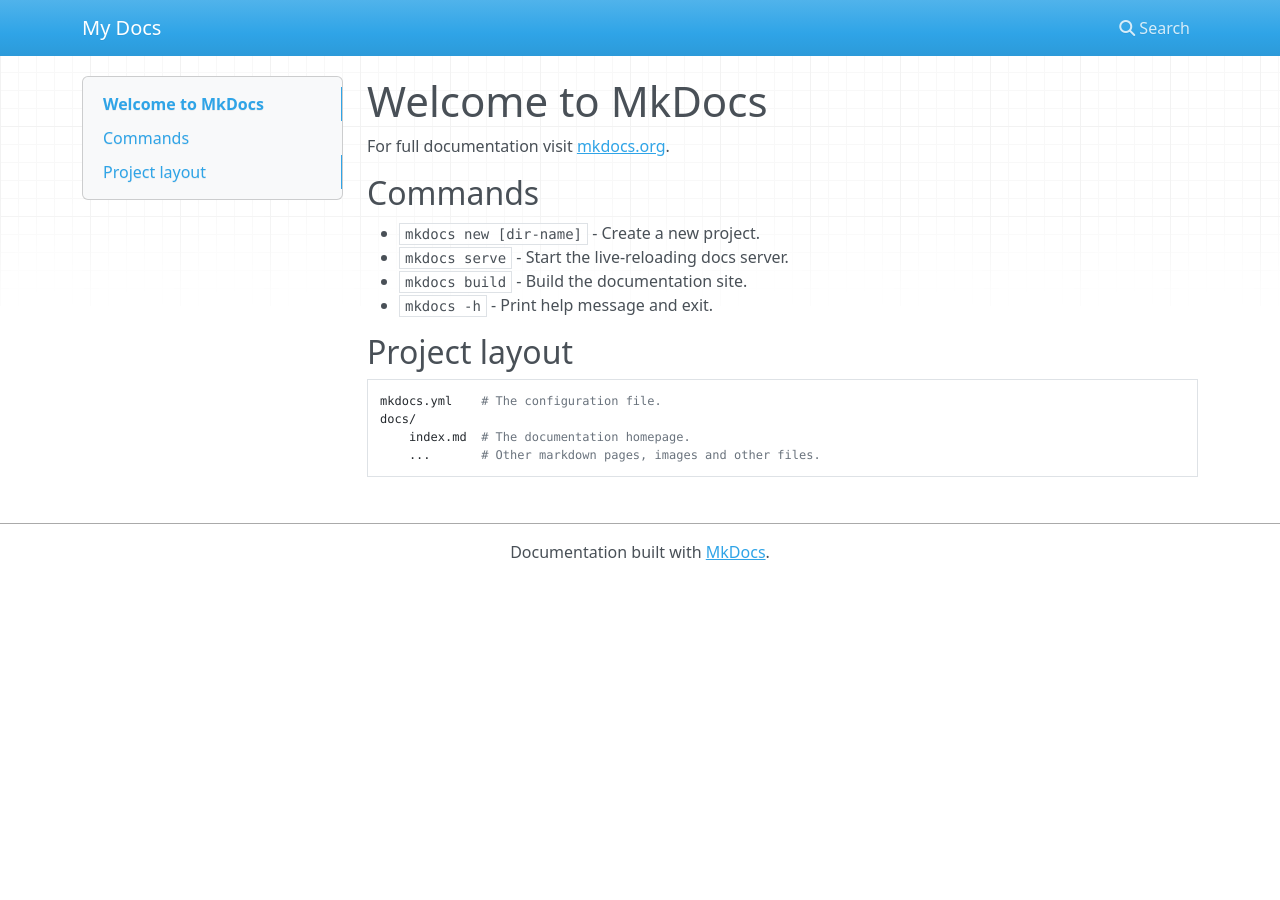
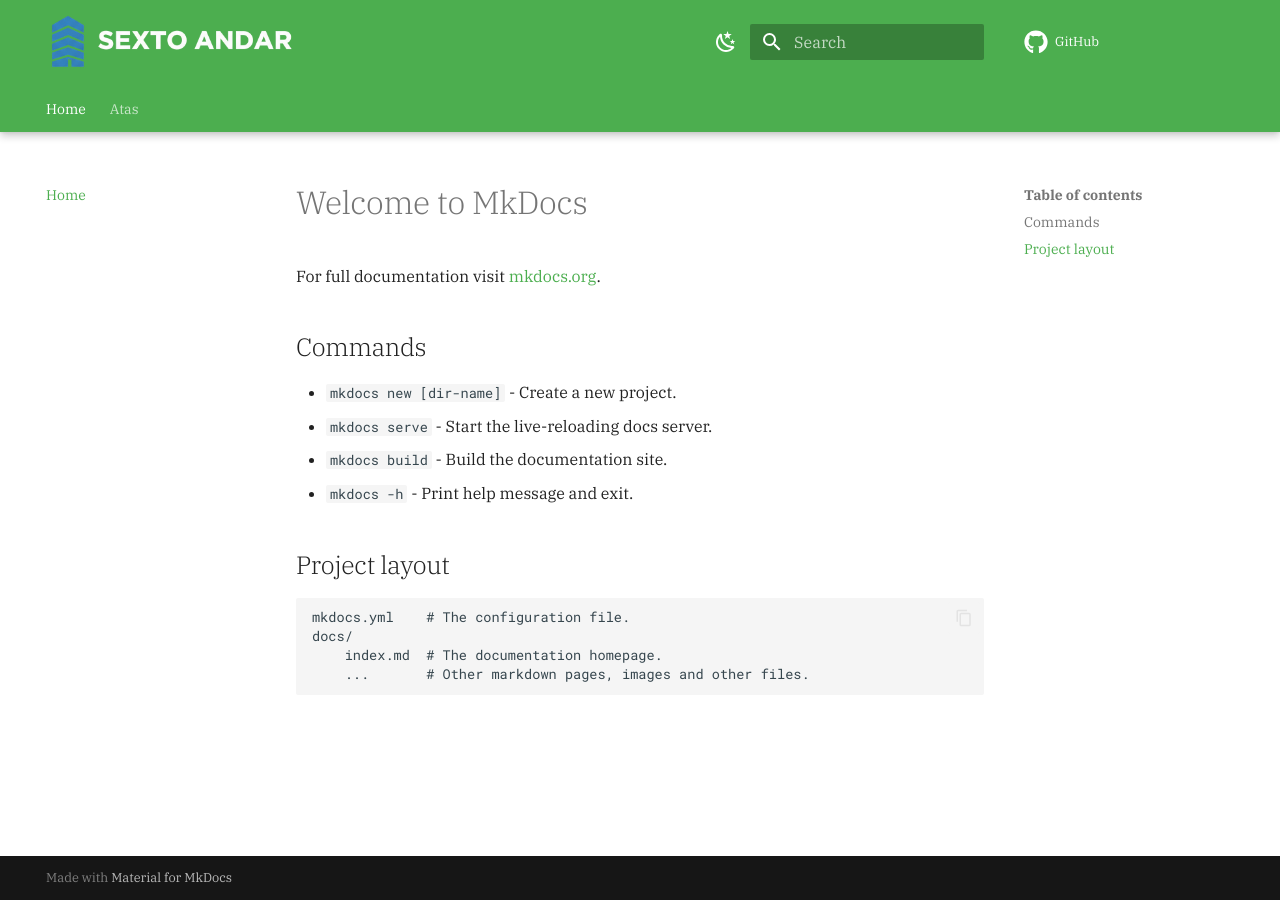
Before and after one commit to moonshinerd/sexto-andar-api-docs, an MkDocs documentation site: the page built from docs/index.md, in a window 1280 px wide. Built offline with MkDocs 1.6.1 and Material for MkDocs 9.7.7, drawn with Linux system fonts in a browser that asks for light colours; nearby versions of some CDN libraries; comment, search, counter and statistics services are not loaded.

Commit message:
Add custom styles for logo in header
- Set the height of the logo image to 60px and width to auto for better responsiveness.

```diff
--- /dev/null
+++ b/docs/stylesheets/style.css
@@ -0,0 +1,4 @@
+.md-header__button.md-logo img {
+  height: 60px !important;
+  width: auto !important;
+}
--- a/mkdocs.yml
+++ b/mkdocs.yml
@@ -1 +1,44 @@
-site_name: My Docs
+site_name: ""
+repo_url: https://github.com/moonshinerd/sexto-andar-api
+
+extra_css:
+  - stylesheets/style.css
+
+nav:
+  - Home: index.md
+  - Atas:
+    - Ata 1: Atas/ata01.md
+    - Ata 2: Atas/ata02.md
+    - Ata 3: Atas/ata03.md
+
+theme:
+  logo: assets/logo.png
+  name: material
+  font:
+    text: IBM Plex Serif
+  features:
+    - navigation.tabs
+    - navigation.tabs.sticky
+    - content.code.copy
+  palette:
+    - scheme: default
+      primary: green
+      accent: white
+      toggle:
+        icon: material/weather-night
+        name: Trocar para modo escuro
+
+    - scheme: slate
+      primary: blue
+      accent: white
+      toggle:
+        icon: material/weather-sunny
+        name: Trocar para modo claro
+  icon:
+    repo: fontawesome/brands/github
+
+
+markdown_extensions:
+  - def_list
+  - pymdownx.tasklist:
+      custom_checkbox: true
```
Also changed, not shown: docs/assets/logo.png (added).
